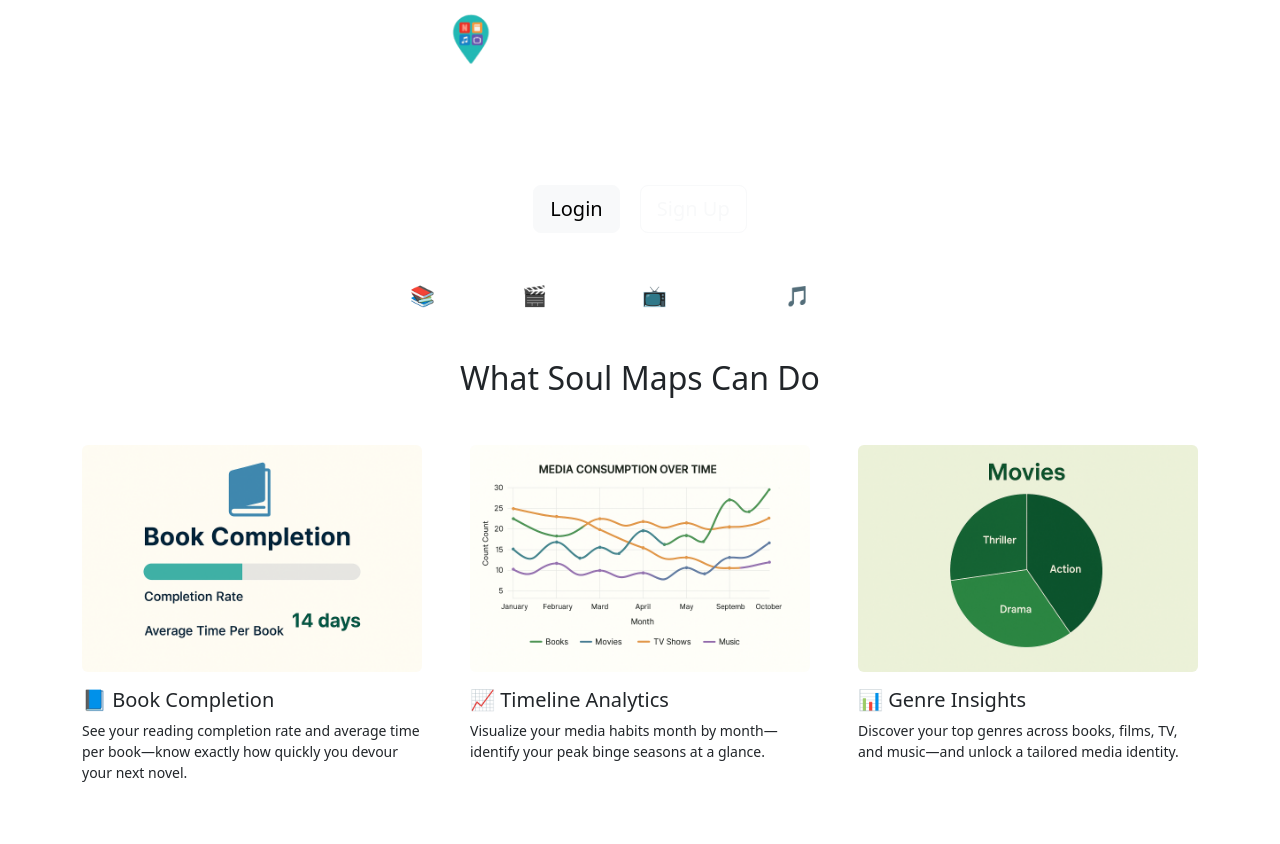
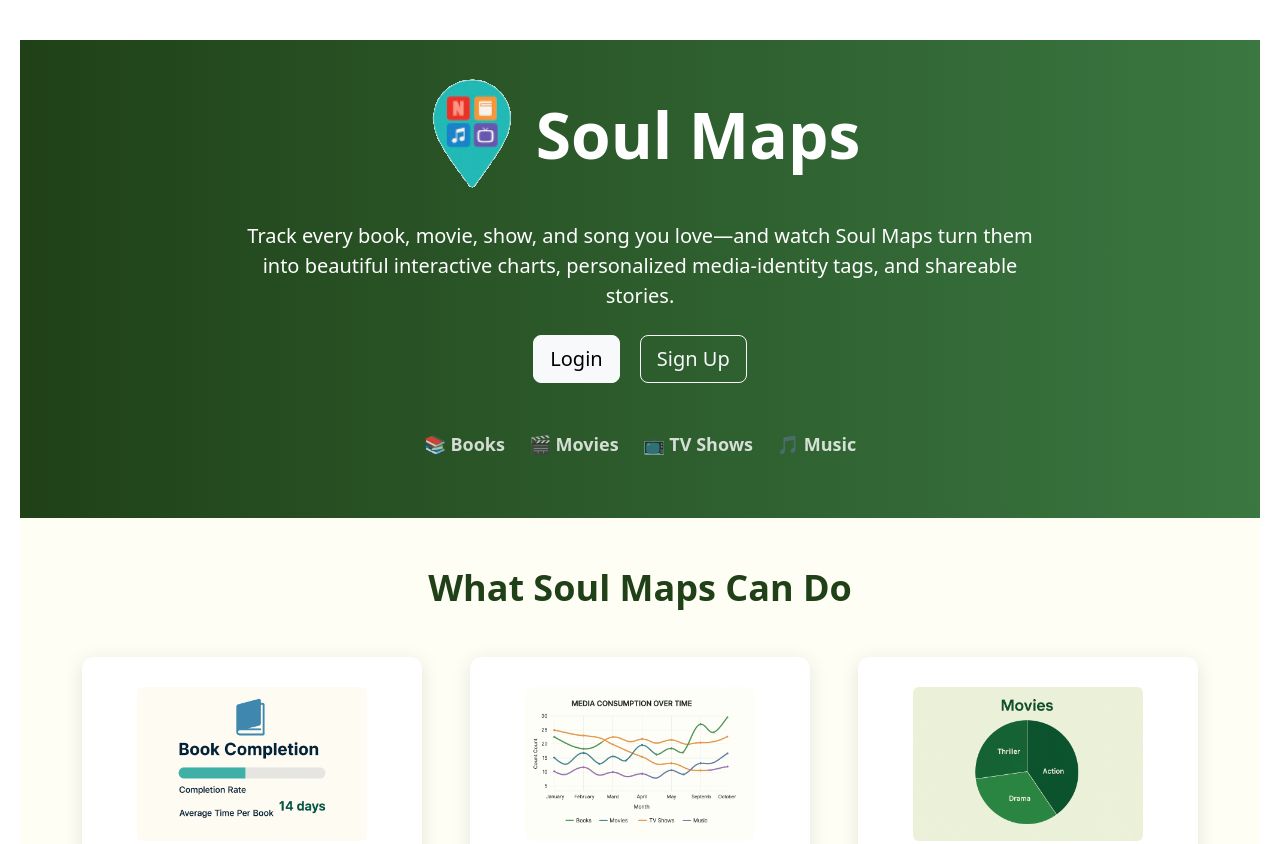
Before and after one commit to fudgeg/Group69-AgileWebProject, a Flask app: page / in a window 1280 px wide. Shown: the top 844 px of the page. Run offline with Flask 3, Linux system fonts and the light colour scheme.

Commit message:
Redesigned welcome page

```diff
--- a/app/static/css/styles.css
+++ b/app/static/css/styles.css
@@ -19,159 +19,78 @@ body {
 
 
 /* ====================== WELCOME PAGE STYLES ====================== */
-.welcome-box {
-    background-color: #f8f8e8;
-    width: 500px;
-    padding: 40px 30px;
-    border-radius: 15px;
-    box-shadow: 0 8px 30px rgba(0, 0, 0, 0.15);
-    text-align: center;
-    position: relative;
+
+
+body.welcome.center-page {
+  display: block !important;
+  height: auto !important;
 }
 
-/* Title and Info Icon */
-.title {
-    font-size: 3rem;
-    color: #204118;
-    font-weight: 800;
-    margin-bottom: 15px;
-    letter-spacing: -1px;
-    display: flex;
-    align-items: center;
-    justify-content: center;
-    gap: 10px;
+
+/* HERO SECTION */
+/* HERO SECTION */
+.hero-logo {
+  width: 100px;
+  height: auto;
 }
 
-.info-icon {
-    font-size: 1.5rem;
-    color: #204118;
-    cursor: pointer;
-    transition: color 0.3s;
+/* Adjust spacing now that logo is present */
+.hero-inner .display-3 {
+  margin-top: 0.5rem;
 }
 
-.info-icon:hover {
-    color: #356630;
+/* rest of the CSS unchanged... */
+
+.welcome-hero {
+  background: linear-gradient(to right, #204118, #3a7741);
+  color: white;
+  padding: 25px 20px 60px;
+  text-align: center;
+}
+.hero-inner {
+  max-width: 800px;
+  margin: auto;
+}
+.icon-text {
+  font-size: 18px;
+  font-weight: bold;
+  color: rgba(255,255,255,0.8);
 }
 
-/* Subtitle Styling */
-.subtitle {
-    margin: 15px 0 30px;
-    font-size: 1.2rem;
-    color: #333;
-    font-weight: 500;
+/* FEATURES SECTION */
+.feature-showcase {
+  background-color: #fefef5;
+}
+.section-title {
+  font-size: 2.25rem;
+  font-weight: bold;
+  color: #204118;
 }
 
-/* Button Styles */
-.buttons .btn {
-    background-color: #204118;
-    color: white;
-    padding: 14px;
-    border-radius: 10px;
-    text-decoration: none;
-    font-weight: bold;
-    margin: 3px 0;
-    width: 100%;
-    max-width: 350px;
-    transition: background-color 0.3s, transform 0.3s;
+/* Feature Cards */
+.feature-card {
+  background-color: #ffffff;
+  border-radius: 12px;
+  box-shadow: 0 4px 20px rgba(0,0,0,0.1);
+  padding: 30px 20px;
+  text-align: center;
+  display: flex;
+  flex-direction: column;
+  align-items: center;
 }
-
-.buttons .btn:hover {
-    background-color: #356630;
-    transform: translateY(-3px);
+.feature-card img {
+  max-width: 230px;
+  height: auto;
 }
-
-/* Icon Styles */
-.icons {
-    display: flex;
-    justify-content: center;
-    gap: 40px;
-    flex-wrap: wrap;
-    margin-top: 30px;
+.feature-card h5 {
+  margin-top: 16px;
+  font-weight: 600;
+  color: #204118;
 }
-
-.icon-text {
-    text-align: center;
-    font-size: 18px;
-    color: #204118;
-    line-height: 1.5;
-}
-
-.icon-text span {
-    display: block;
-    font-size: 35px;
-    margin-bottom: 5px;
-    color: #356630;
-}
-
-/* ====================== COOKIE MODAL STYLES ====================== */
-.cookie-modal {
-    position: fixed;
-    z-index: 999;
-    left: 0;
-    top: 0;
-    width: 100%;
-    height: 100%;
-    background-color: rgba(0,0,0,0.8);
-    display: flex;
-    align-items: center;
-    justify-content: center;
-    opacity: 0;
-    visibility: hidden;
-    transition: opacity 0.3s, visibility 0.3s;
-}
-
-.cookie-modal.active {
-    opacity: 1;
-    visibility: visible;
-}
-
-.cookie-content {
-    background-color: #ffffff;
-    padding: 30px 40px;
-    border-radius: 15px;
-    text-align: center;
-    max-width: 500px;
-    width: 90%;
-    box-shadow: 0 8px 40px rgba(0,0,0,0.25);
-}
-
-/* Centering Modal Text */
-.cookie-content h2 {
-    color: #204118;
-    font-size: 28px;
-    margin-bottom: 15px;
-}
-
-.cookie-content p {
-    color: #333;
-    font-size: 18px;
-    margin-bottom: 20px;
-}
-
-.cookie-content ul {
-    list-style-type: disc;
-    padding-left: 20px;
-    text-align: left;
-    margin-bottom: 20px;
-}
-
-/* Centering Close Button */
-.cookie-btn {
-    background-color: #204118;
-    color: #fff;
-    border: none;
-    padding: 12px 20px;
-    border-radius: 8px;
-    cursor: pointer;
-    font-size: 16px;
-    transition: background-color 0.3s;
-    margin: 0 auto;
-    display: block;
-    width: 200px;
-}
-
-.cookie-btn:hover {
-    background-color: #356630;
+.feature-card p.small {
+  margin-top: 8px;
+  color: #555;
+  flex-grow: 1;
 }
 
 
--- a/app/templates/base.html
+++ b/app/templates/base.html
@@ -20,8 +20,7 @@
     />
     <script src="https://cdnjs.cloudflare.com/ajax/libs/html2canvas/1.4.1/html2canvas.min.js"></script>
   </head>
-<body class="{% if hide_navbar and not is_welcome %}center-page{% endif %} {% if is_welcome %}welcome{% endif %}">
-
+ <body class="{% if hide_navbar %}center-page{% endif %} {% if is_welcome %}welcome{% endif %}"></body>
     {% if not hide_navbar %} {% include "navbar.html" %} {% endif %}
 
     <!-- Global Flash Messages -->
--- a/app/templates/welcome.html
+++ b/app/templates/welcome.html
@@ -1,30 +1,29 @@
-{% extends "base.html" %}
-{% set is_welcome = true %}
-{% set hide_navbar = true %}
-{% block title %}Welcome – Soul Maps{% endblock %}
-{% block content %}
+{% extends "base.html" %} {% set is_welcome = true %} {% set hide_navbar = true %} {% block title %}Welcome
+– Soul Maps{% endblock %} {% block content %}
 <!-- HERO SECTION -->
-<section class="welcome-hero text-center">
-  <div class="container-fluid p-0">
+<section class="welcome-hero">
+  <div class="hero-inner text-center">
+    <!-- Logo -->
     <div class="hero-title d-flex align-items-center justify-content-center mb-4">
-      <img src="{{ url_for('static', filename='media/SoulMapsIcon.png') }}"
-           alt="Soul Maps Logo"
-           class="hero-logo me-3" style="height: 60px;">
-      <h1 class="display-3 fw-bold mb-0 text-white">Soul Maps</h1>
-    </div>
-    <p class="lead text-white">
-      Track every book, movie, show, and song you love — and watch Soul Maps turn them into
-      beautiful interactive charts, personalized media identities, and shareable stories.
+  <img src="{{ url_for('static', filename='media/SoulMapsIcon.png') }}"
+       alt="Soul Maps Logo"
+       class="hero-logo me-3">
+  <h1 class="display-3 fw-bold mb-0">Soul Maps</h1>
+</div>
+
+    <p class="lead mt-3">
+      Track every book, movie, show, and song you love—and watch Soul Maps turn them into
+      beautiful interactive charts, personalized media‐identity tags, and shareable stories.
     </p>
     <div class="mt-4">
       <a href="{{ url_for('main.login') }}" class="btn btn-light btn-lg me-3">Login</a>
       <a href="{{ url_for('main.signup') }}" class="btn btn-outline-light btn-lg">Sign Up</a>
     </div>
-    <div class="mt-5 d-flex justify-content-center gap-4 flex-wrap text-white fs-5">
-      <span>📚 Books</span>
-      <span>🎬 Movies</span>
-      <span>📺 TV Shows</span>
-      <span>🎵 Music</span>
+    <div class="mt-5 d-flex justify-content-center gap-4 flex-wrap">
+      <span class="icon-text">📚 Books</span>
+      <span class="icon-text">🎬 Movies</span>
+      <span class="icon-text">📺 TV Shows</span>
+      <span class="icon-text">🎵 Music</span>
     </div>
   </div>
 </section>
@@ -34,42 +33,64 @@
   <div class="container">
     <h2 class="section-title text-center mb-5">What Soul Maps Can Do</h2>
     <div class="row g-5 justify-content-center">
+      <!-- 1. Book Completion -->
       <div class="col-12 col-md-6 col-lg-4">
         <div class="feature-card h-100">
-          <img src="{{ url_for('static', filename='media/book-completion-preview.png') }}" alt="Book Completion" class="img-fluid mb-3 rounded">
+          <img src="{{ url_for('static', filename='media/book-completion-preview.png') }}"
+               alt="Book Completion" class="img-fluid mb-3 rounded">
           <h5>📘 Book Completion</h5>
-          <p class="small">See your reading completion rate and average time per book—know exactly how quickly you devour your next novel.</p>
+          <p class="small">
+            See your reading completion rate and average time per book—know exactly how quickly
+            you devour your next novel.
+          </p>
         </div>
       </div>
+      <!-- 2. Timeline Analytics -->
       <div class="col-12 col-md-6 col-lg-4">
         <div class="feature-card h-100">
-          <img src="{{ url_for('static', filename='media/timeline-preview.png') }}" alt="Timeline Analytics" class="img-fluid mb-3 rounded">
+          <img src="{{ url_for('static', filename='media/timeline-preview.png') }}"
+               alt="Timeline Analytics" class="img-fluid mb-3 rounded">
           <h5>📈 Timeline Analytics</h5>
-          <p class="small">Visualize your media habits month by month—identify your peak binge seasons at a glance.</p>
+          <p class="small">
+            Visualize your media habits month by month—identify your peak binge seasons at a glance.
+          </p>
         </div>
       </div>
+      <!-- 3. Genre Insights -->
       <div class="col-12 col-md-6 col-lg-4">
         <div class="feature-card h-100">
-          <img src="{{ url_for('static', filename='media/genre-insights-preview.png') }}" alt="Genre Insights" class="img-fluid mb-3 rounded">
+          <img src="{{ url_for('static', filename='media/genre-insights-preview.png') }}"
+               alt="Genre Insights" class="img-fluid mb-3 rounded">
           <h5>📊 Genre Insights</h5>
-          <p class="small">Discover your top genres across books, films, TV, and music—and unlock a tailored media identity.</p>
+          <p class="small">
+            Discover your top genres across books, films, TV, and music—and unlock a tailored media identity.
+          </p>
         </div>
       </div>
+      <!-- 4. Media Personality -->
       <div class="col-12 col-md-6 col-lg-4">
         <div class="feature-card h-100">
-          <img src="{{ url_for('static', filename='media/media-personality-preview.png') }}" alt="Media Personality" class="img-fluid mb-3 rounded">
+          <img src="{{ url_for('static', filename='media/media-personality-preview.png') }}"
+               alt="Media Personality" class="img-fluid mb-3 rounded">
           <h5>🧠 Media Personality</h5>
-          <p class="small">Get labeled as a “Reader,” “Cinephile,” “Binge-Watcher,” or “Music Lover” based on your habits.</p>
+          <p class="small">
+            Get labeled as a “Reader,” “Cinephile,” “Binge-Watcher,” or “Music Lover” based on your habits.
+          </p>
         </div>
       </div>
+      <!-- 5. Share with Friends -->
       <div class="col-12 col-md-6 col-lg-4">
         <div class="feature-card h-100">
-          <img src="{{ url_for('static', filename='media/share-preview.png') }}" alt="Share with Friends" class="img-fluid mb-3 rounded">
+          <img src="{{ url_for('static', filename='media/share-preview.png') }}"
+               alt="Share with Friends" class="img-fluid mb-3 rounded">
           <h5>🤝 Share with Friends</h5>
-          <p class="small">Send your Soul Map directly in-app, email it to a friend, or download it as a beautiful poster.</p>
+          <p class="small">
+            Send your Soul Map directly in-app, email it to a friend, or download it as a beautiful poster.
+          </p>
         </div>
       </div>
     </div>
   </div>
+</div>
 </section>
 {% endblock %}
```
Also changed, not shown: 1 other file.
